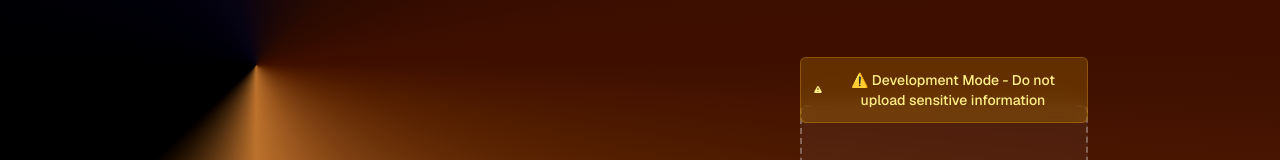
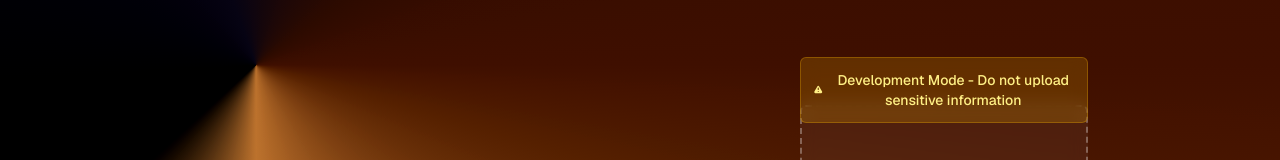
Before and after one commit to polaryze/oranu, a Next.js app: page / in a window 1280 px wide. Shown: the part 175-335 px from the top of the page. Built offline with nearby package versions, Linux system fonts and the light colour scheme.

Commit message:
fix: remove duplicate warning icon from development banner
- Remove emoji warning icon (⚠️) from development warning message
- Keep only the SVG warning icon for consistency
- Clean up visual redundancy in warning banner

```diff
--- a/app/page.tsx
+++ b/app/page.tsx
@@ -88,7 +88,7 @@ export default function LandingPage() {
                     <path fillRule="evenodd" d="M8.257 3.099c.765-1.36 2.722-1.36 3.486 0l5.58 9.92c.75 1.334-.213 2.98-1.742 2.98H4.42c-1.53 0-2.493-1.646-1.743-2.98l5.58-9.92zM11 13a1 1 0 11-2 0 1 1 0 012 0zm-1-8a1 1 0 00-1 1v3a1 1 0 002 0V6a1 1 0 00-1-1z" clipRule="evenodd" />
                   </svg>
                   <span>
-                    ⚠️ Development Mode - Do not upload sensitive information
+                    Development Mode - Do not upload sensitive information
                     {warningClickCount > 0 && (
                       <span className="ml-2 text-yellow-300">
                         ({warningClickCount}/3)
```
